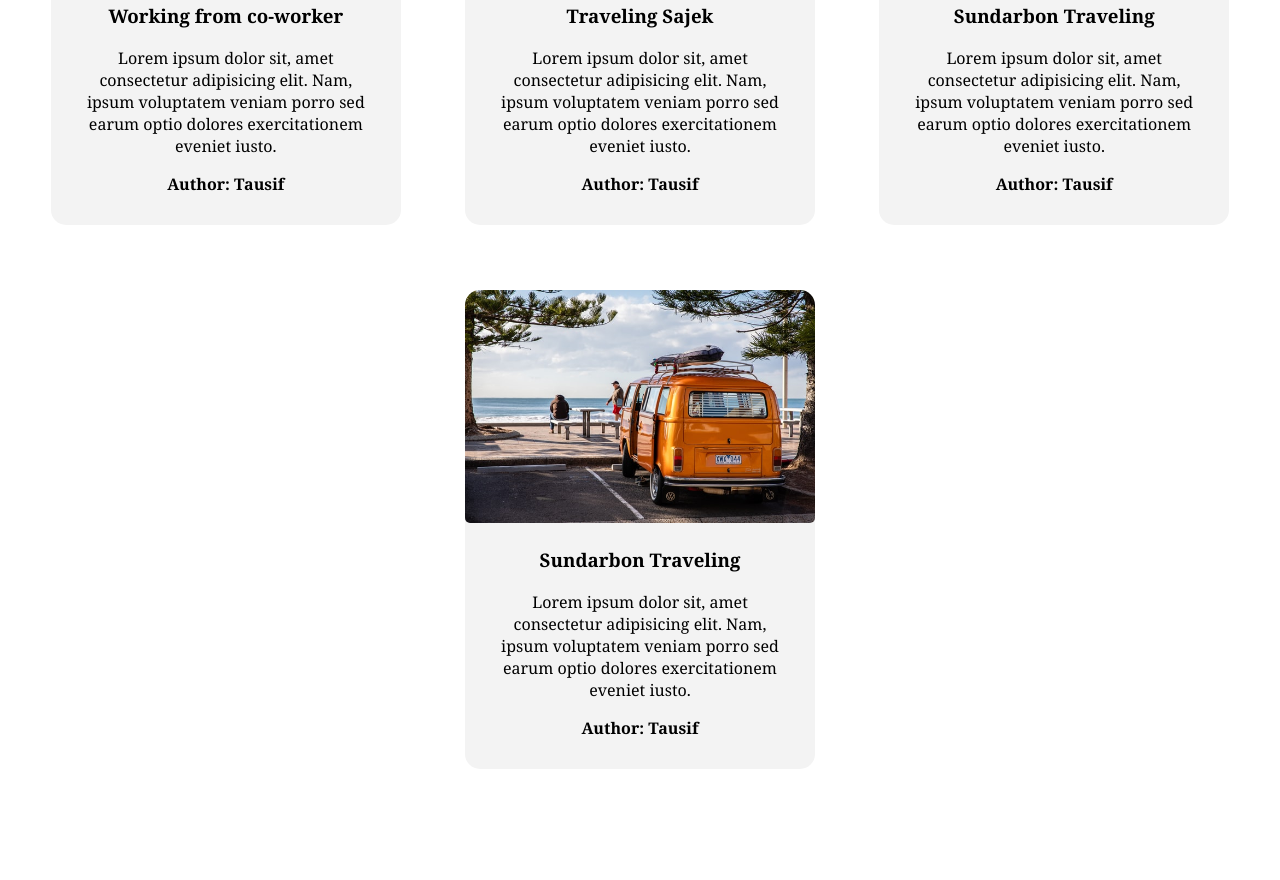
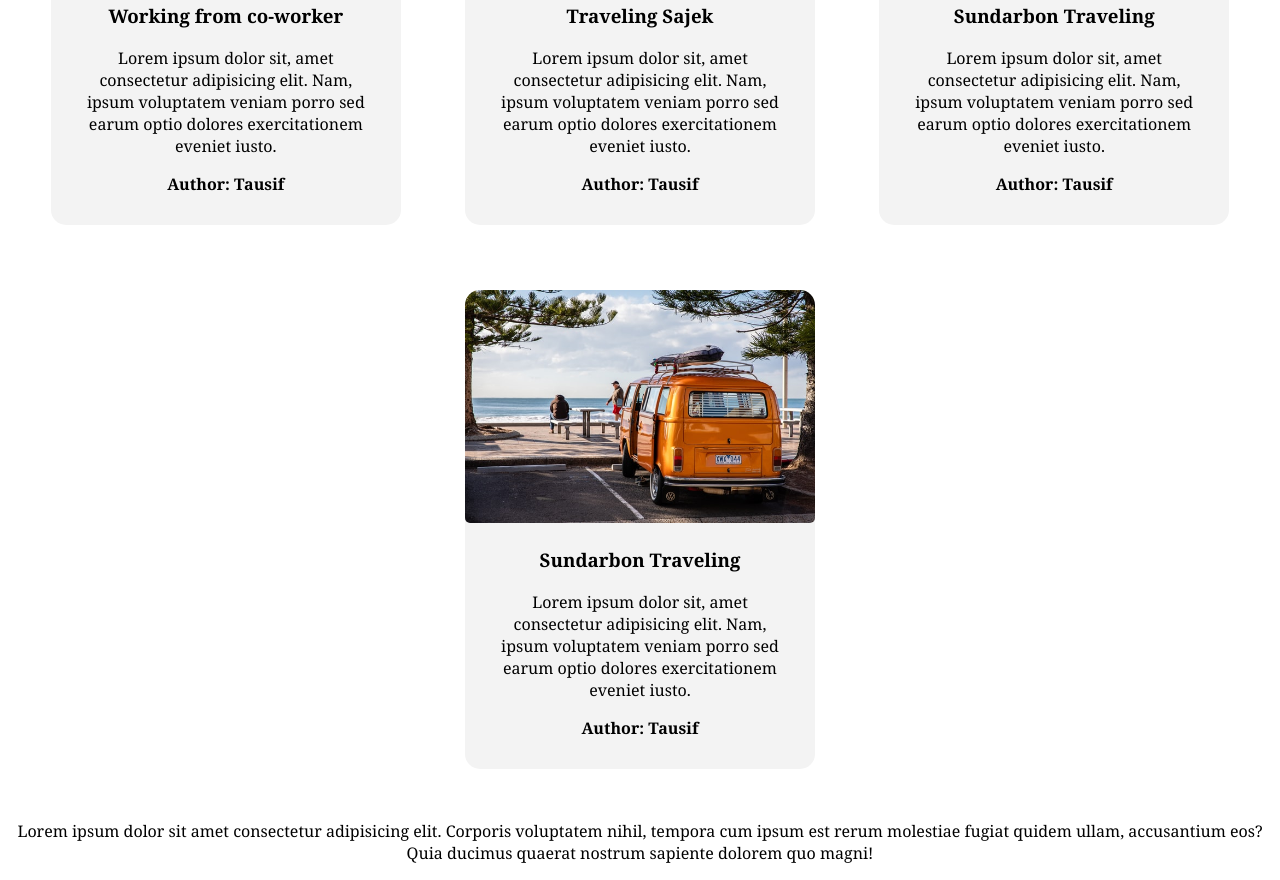
Before and after one commit to Tausif104/my-first-web, a plain HTML site: page index.html in a window 1280 px wide. Shown: the part 437-1317 px from the top of the page. Before the commit the page ends 1241 px from the top, so only its background shows below. Drawn offline with Linux system fonts and the light colour scheme.

Commit message:
new text

```diff
--- a/index.html
+++ b/index.html
@@ -58,5 +58,12 @@
                 <span><strong>Author: Tausif</strong></span>
             </div>
         </div>
+
+        <p>
+            Lorem ipsum dolor sit amet consectetur adipisicing elit. Corporis
+            voluptatem nihil, tempora cum ipsum est rerum molestiae fugiat
+            quidem ullam, accusantium eos? Quia ducimus quaerat nostrum sapiente
+            dolorem quo magni!
+        </p>
     </body>
 </html>
```
